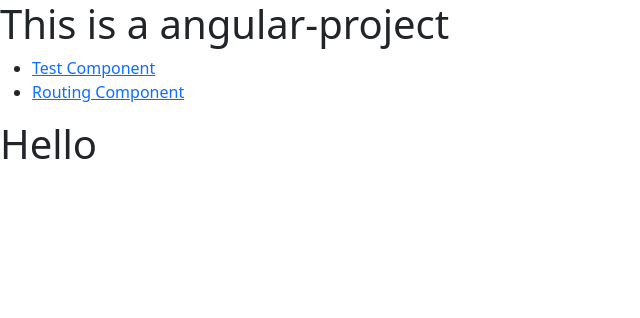
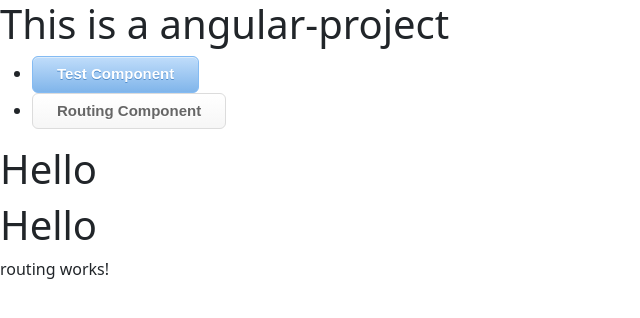
Before and after one commit to jagadhis/angular-project, an Angular app: page /app-todos in a window 1280 px wide. Shown: the top 318 px of the page, without its empty margins (0-640 px from the left). Built offline with nearby package versions, Linux system fonts and the light colour scheme.

Commit message:
Added route with buttons

```diff
--- a/src/app/app.component.css
+++ b/src/app/app.component.css
@@ -0,0 +1,23 @@
+.button {
+    box-shadow: inset 0 1px 0 0 #ffffff;
+    background: #ffffff linear-gradient(to bottom, #ffffff 5%, #f6f6f6 100%);
+    border-radius: 6px;
+    border: 1px solid #dcdcdc;
+    display: inline-block;
+    cursor: pointer;
+    color: #666666;
+    font-family: Arial, sans-serif;
+    font-size: 15px;
+    font-weight: bold;
+    padding: 6px 24px;
+    text-decoration: none;
+    text-shadow: 0 1px 0 #ffffff;
+    outline: 0;
+}
+.activebutton {
+    box-shadow: inset 0 1px 0 0 #dcecfb;
+    background: #bddbfa linear-gradient(to bottom, #bddbfa 5%, #80b5ea 100%);
+    border: 1px solid #84bbf3;
+    color: #ffffff;
+    text-shadow: 0 1px 0 #528ecc;
+}
--- a/src/app/app.component.html
+++ b/src/app/app.component.html
@@ -2,10 +2,12 @@
     <h1>This is a {{title}}</h1>
     <nav>
         <ul>
-            <li><a routerLink="/app-todos" routerLinkActive="active" ariaCurrentWhenActive="page">Test Component</a></li>
-            <li><a routerLink="/app-routing" routerLinkActive="active" ariaCurrentWhenActive="page">Routing Component</a></li>
+            <li><a class="button" routerLink="/app-todos" routerLinkActive="activebutton" ariaCurrentWhenActive="page">Test Component</a></li>
+            <li><a class="button" routerLink="/app-routing" routerLinkActive="activebutton" ariaCurrentWhenActive="page">Routing Component</a></li>
             </ul>
       </nav>
     <router-outlet></router-outlet>
+    <app-todos></app-todos>
+    <app-routing></app-routing>
 
 </div>
```
Also changed, not shown: src/app/app.module.ts (+10 -1 lines).
